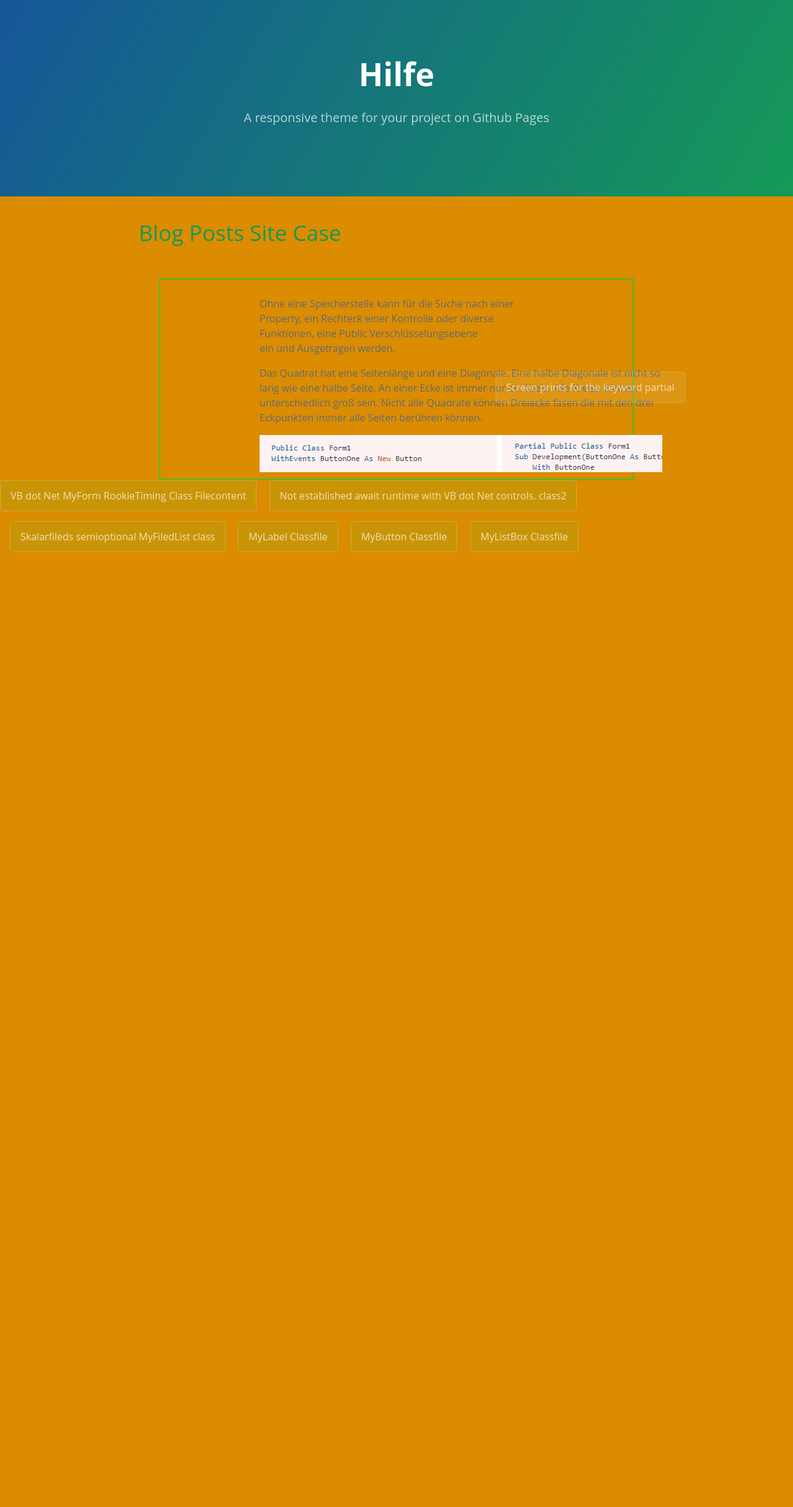
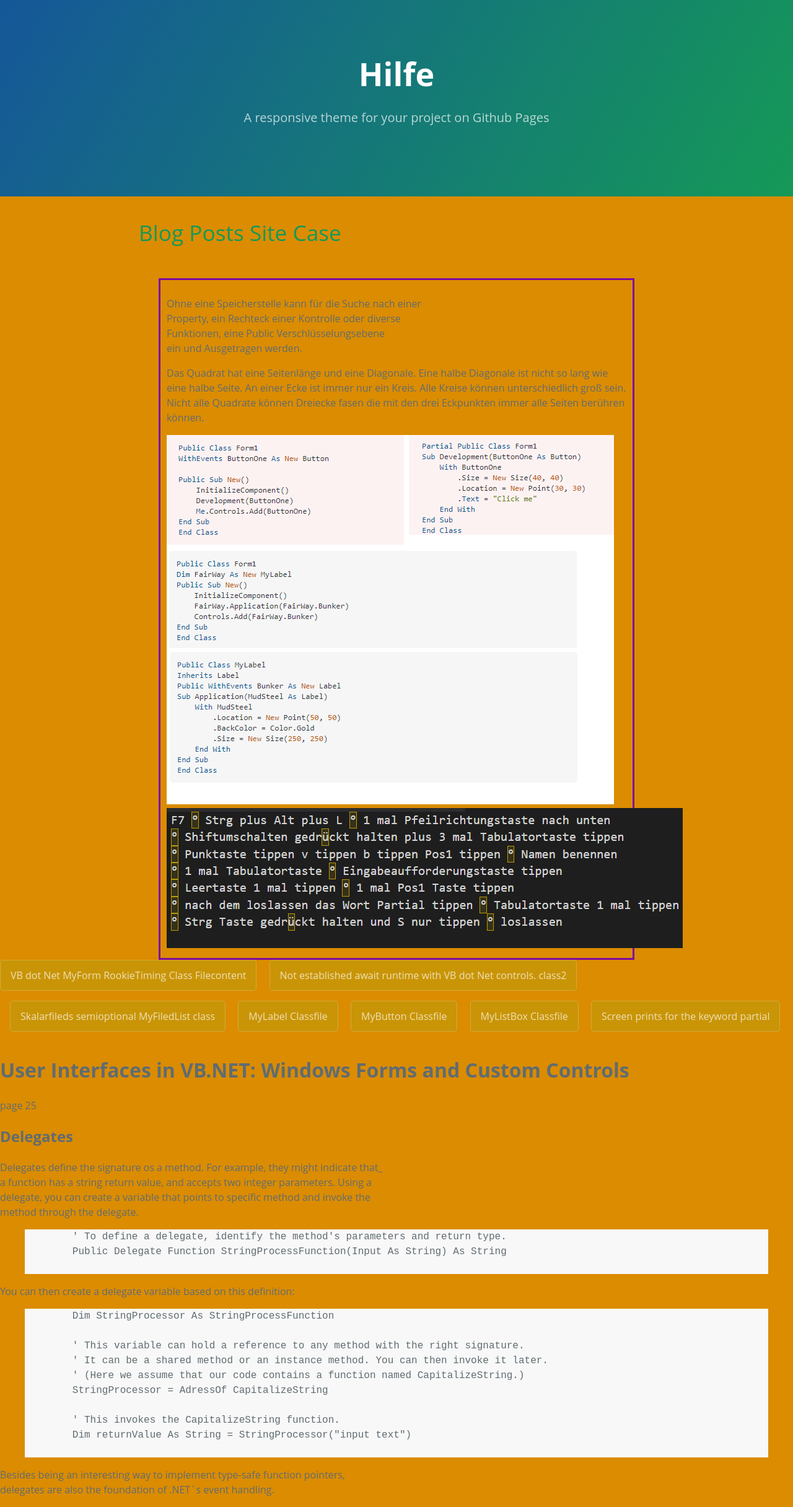
Before and after one commit to ledlightjungledStefan/Osterei, a Jekyll site: the page built from solarplexus.markdown, in a window 1280 px wide. Shown: the whole page at 62% size. Built offline with Jekyll 4.4.1, drawn with Linux system fonts in a browser that asks for light colours; before the commit the page ends 907 px from its top, so only the background shows below that.

Commit message:
Update ApfelErbse.html

```diff
--- a/_layouts/ApfelErbse.html
+++ b/_layouts/ApfelErbse.html
@@ -6,22 +6,21 @@
         <title>TITAN</title>
   <meta name="viewport" content="width=device-width, initial-scale=1">
   <meta name="theme-color" content="#157878">
-    <style>
+<style>
 .center {
   margin: auto;
   width: 60%;
-  border: 3px solid #73AD21;
+  border: 3px solid #7e099f;
   padding: 10px;
 }
-.outer {
+/*.outer {
   width: 800px;
   height: 300px;
   top: 300px;
   left: 400px;
   overflow: scroll;
-  padding-left: 150px;
-      }
-    </style>
+  padding-left: 150px;}*/
+</style>
 <link rel="stylesheet" href="{{ site.baseurl }} /Osterei/assets/css/normalize.css">
 <link rel="stylesheet" href="{{ site.baseurl }} /Osterei/assets/css/cayman.css">
         <link rel="stylesheet" href="/Osterei/assets/css/BackgroundcolorApfelErbse.css">
@@ -41,19 +40,17 @@
   <h1>Blog Posts Site Case</h1>
 
     </section>
-    <div class="center">
+<div class="center">
     <div class="outer">
         <p>Ohne eine Speicherstelle kann für die Suche nach einer<br>
         Property, ein Rechteck einer Kontrolle oder diverse<br>
         Funktionen, eine Public Verschlüsselungsebene<br>
         ein und Ausgetragen werden.</p>
-      <p>
-        Das Quadrat hat eine Seitenlänge und eine Diagonale.
+        <p>Das Quadrat hat eine Seitenlänge und eine Diagonale.
         Eine halbe Diagonale ist nicht so lang wie eine halbe Seite.
         An einer Ecke ist immer nur ein Kreis.
         Alle Kreise können unterschiedlich groß sein.
-        Nicht alle Quadrate können Dreiecke fasen die mit den drei Eckpunkten immer alle Seiten berühren können.
-      </p>
+        Nicht alle Quadrate können Dreiecke fasen die mit den drei Eckpunkten immer alle Seiten berühren können.</p>
         <img src="/Osterei/assets/RootChakra.bmp">
         <img src="/Osterei/assets/VSVBTKen.bmp">
      </div>
@@ -64,6 +61,31 @@
       <a href="https://pastebin.com/MC8MeM8Y" class="btn">MyLabel Classfile</a>
       <a href="https://pastebin.com/RJkp5XBE" class="btn">MyButton Classfile</a>
     <a href="https://pastebin.com/UrC2yUKh" class="btn">MyListBox Classfile</a>
-    <a href="/Osterei/assets/PartialClass.pdf" class="broesel">Screen prints for the keyword partial</a>
+    <a href="/Osterei/assets/PartialClass.pdf" class="btn">Screen prints for the keyword partial</a>
+    <h1>User Interfaces in VB.NET: Windows Forms and Custom Controls</h1>
+    <p>page 25</p>
+    <h2>Delegates</h2>
+    <p>Delegates define the signature os a method. For example, they might indicate that_<br>
+        a function has a string return value, and accepts two integer parameters. Using a<br>
+        delegate, you can create a variable that points to specific method and invoke the<br>
+        method through the delegate.</p>
+    {% highlight vb.net %}
+        ' To define a delegate, identify the method's parameters and return type.
+        Public Delegate Function StringProcessFunction(Input As String) As String
+    {% endhighlight %}
+    <p>You can then create a delegate variable based on this definition:</p>
+    {% highlight vb.net %}
+        Dim StringProcessor As StringProcessFunction
+
+        ' This variable can hold a reference to any method with the right signature.
+        ' It can be a shared method or an instance method. You can then invoke it later.
+        ' (Here we assume that our code contains a function named CapitalizeString.)
+        StringProcessor = AdressOf CapitalizeString
+
+        ' This invokes the CapitalizeString function.
+        Dim returnValue As String = StringProcessor("input text")
+    {% endhighlight %}
+    <p>Besides being an interesting way to implement type-safe function pointers,<br>
+        delegates are also the foundation of .NET´s event handling.</p>
 </body>
 </html>
```
